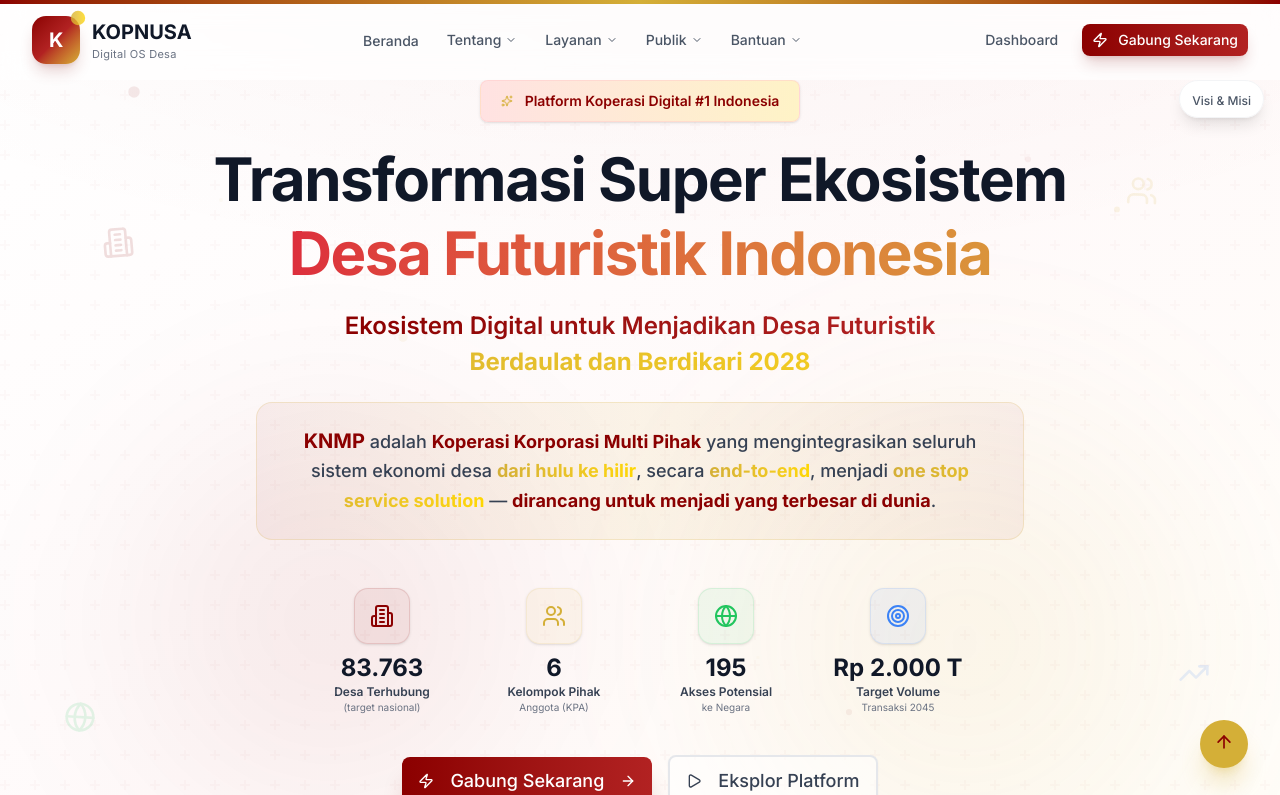
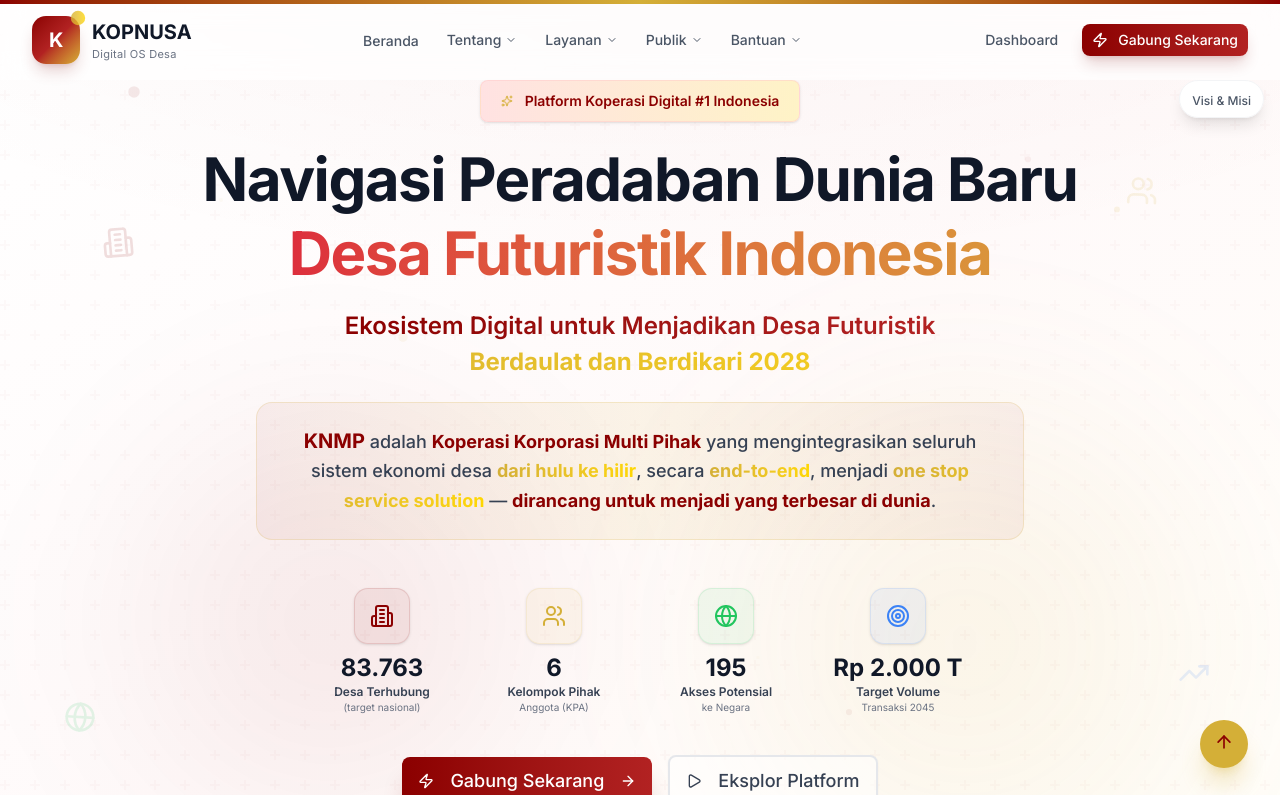
Before and after one commit to prabudanling/knmp, a Next.js app: page / in a window 1280 px wide. Shown: the top 795 px of the page. Built offline with nearby package versions, Linux system fonts and the light colour scheme.

Commit message:
Update Hero.tsx

```diff
--- a/src/components/sections/Hero.tsx
+++ b/src/components/sections/Hero.tsx
@@ -327,7 +327,7 @@
               variants={fadeInUp}
               className="text-3xl sm:text-4xl md:text-5xl lg:text-6xl font-bold text-gray-900 leading-[1.1] tracking-tight text-center"
             >
-              <span className="block">Transformasi Super Ekosistem</span>
+              <span className="block">Navigasi Peradaban Dunia Baru</span>
               <motion.span
                 className="block mt-1 sm:mt-2 bg-gradient-to-r from-[#8B0000] via-[#DC143C] to-[#D4AF37] bg-clip-text text-transparent"
                 animate={{
```
